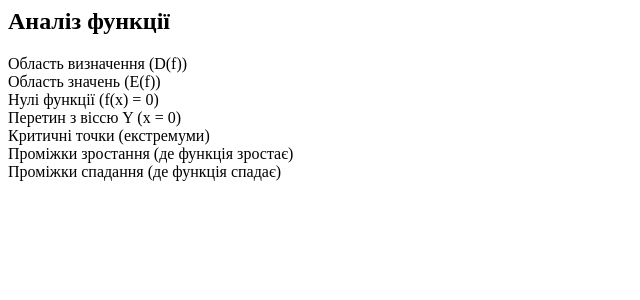
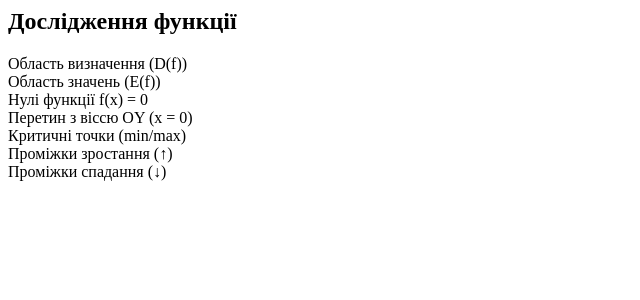
Before and after one commit to sv42/function-analyser, a Flask app: template templates/analysis.html in a window 1280 px wide. Shown: the top 300 px of the page, without its empty margins (0-640 px from the left). Run offline with Flask 3, Linux system fonts and the light colour scheme; the template is opened without the code that fills it, so the values that code supplies are empty.

Commit message:
Last commit

```diff
--- a/templates/analysis.html
+++ b/templates/analysis.html
@@ -1,5 +1,5 @@
 <div class="bg-white p-4 rounded-lg shadow-md h-full">
-    <h2 class="text-xl font-semibold mb-4 text-gray-800">Аналіз функції</h2>
+    <h2 class="text-xl font-semibold mb-4 text-gray-800">Дослідження функції</h2>
 
     {% if analysis.error %}
     <div class="p-4 bg-red-50 text-red-700 rounded-lg">
@@ -24,7 +24,7 @@
         <div class="bg-gray-50 p-3 rounded-lg transition-all hover:shadow-sm">
             <div class="flex items-center justify-between mb-1">
                 <span class="font-medium text-gray-700">Нулі функції</span>
-                <span class="text-sm text-gray-500">(f(x) = 0)</span>
+                <span class="text-sm text-gray-500">f(x) = 0</span>
             </div>
             <span class="text-gray-600">
                 <div class="math-wrapper">
@@ -34,7 +34,7 @@
         </div>
         <div class="bg-gray-50 p-3 rounded-lg transition-all hover:shadow-sm">
             <div class="flex items-center justify-between mb-1">
-                <span class="font-medium text-gray-700">Перетин з віссю Y</span>
+                <span class="font-medium text-gray-700">Перетин з віссю OY</span>
                 <span class="text-sm text-gray-500">(x = 0)</span>
             </div>
             <span class="text-gray-600">{{ analysis.y_intercept }}</span>
@@ -42,21 +42,21 @@
         <div class="bg-gray-50 p-3 rounded-lg transition-all hover:shadow-sm">
             <div class="flex items-center justify-between mb-1">
                 <span class="font-medium text-gray-700">Критичні точки</span>
-                <span class="text-sm text-gray-500">(екстремуми)</span>
+                <span class="text-sm text-gray-500">(min/max)</span>
             </div>
             <span class="text-gray-600">{{ analysis.critical_points }}</span>
         </div>
         <div class="bg-gray-50 p-3 rounded-lg transition-all hover:shadow-sm">
             <div class="flex items-center justify-between mb-1">
                 <span class="font-medium text-gray-700">Проміжки зростання</span>
-                <span class="text-sm text-gray-500">(де функція зростає)</span>
+                <span class="text-sm text-gray-500">(↑)</span>
             </div>
             <span class="text-gray-600">{{ analysis.growth_intervals }}</span>
         </div>
         <div class="bg-gray-50 p-3 rounded-lg transition-all hover:shadow-sm">
             <div class="flex items-center justify-between mb-1">
                 <span class="font-medium text-gray-700">Проміжки спадання</span>
-                <span class="text-sm text-gray-500">(де функція спадає)</span>
+                <span class="text-sm text-gray-500">(↓)</span>
             </div>
             <span class="text-gray-600">{{ analysis.decay_intervals }}</span>
         </div>
--- a/templates/index.html
+++ b/templates/index.html
@@ -12,7 +12,7 @@
 
 <body class="bg-gray-50 p-4">
     <div class="max-w-6xl mx-auto">
-        <h1 class="text-3xl font-bold mb-4 text-center text-gray-800">Аналіз функції</h1>
+        <h1 class="text-3xl font-bold mb-4 text-center text-gray-800">Візуалізація функції</h1>
 
         <!-- Form section -->
         <div class="bg-white p-4 rounded-lg shadow-md mb-8">
```
